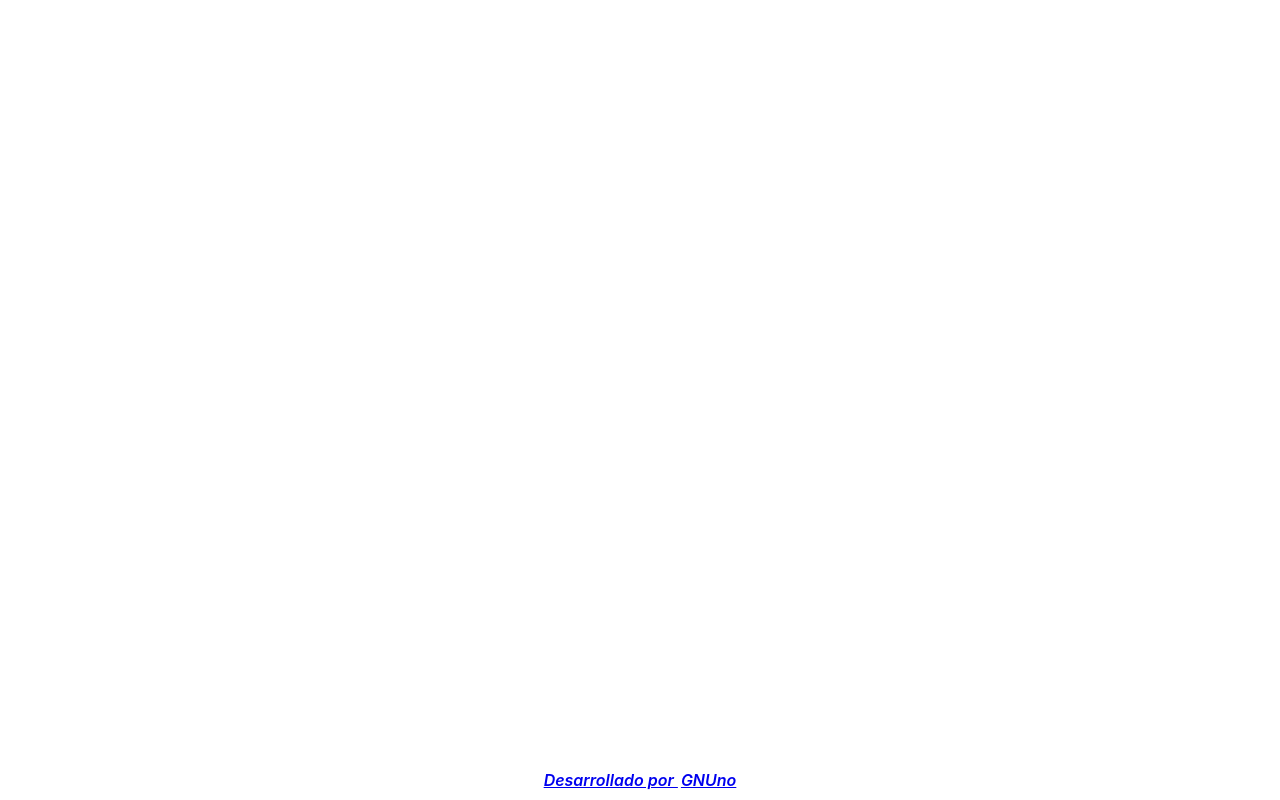
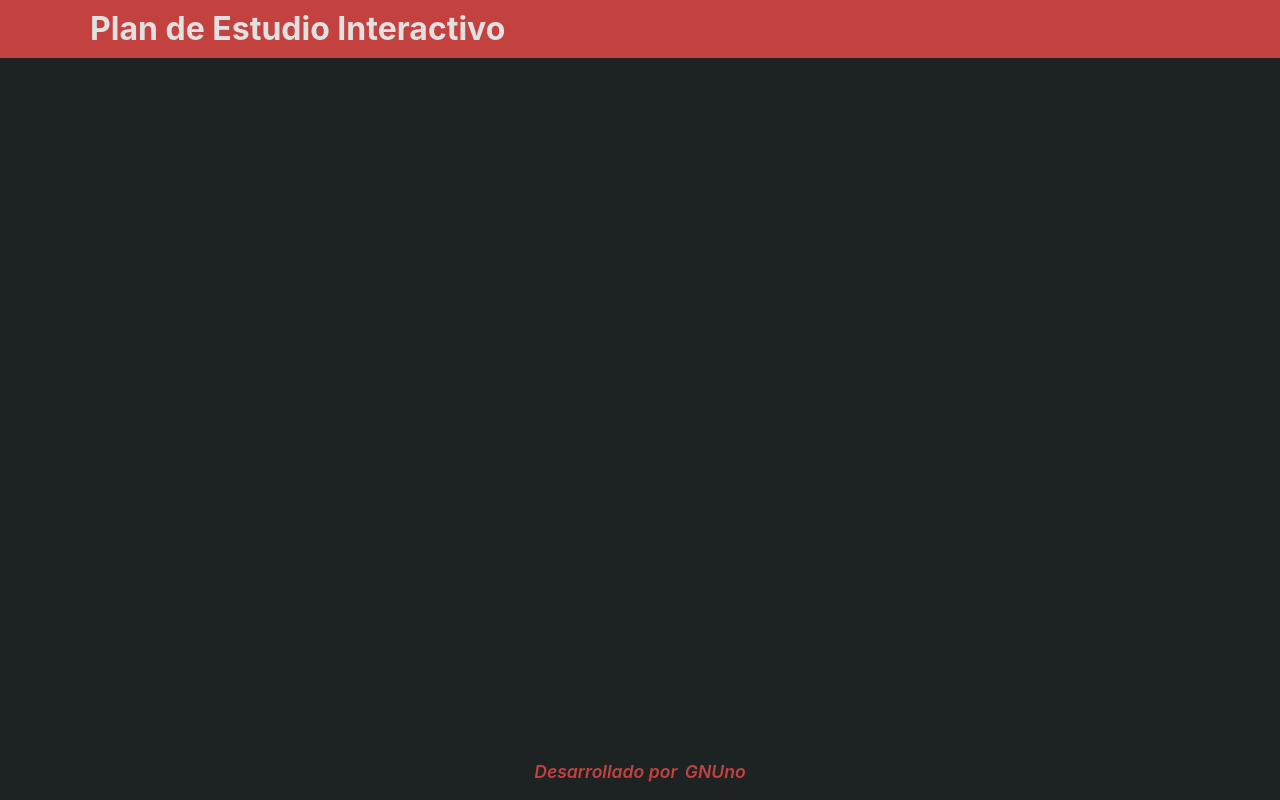
Before and after one commit to gnuno/web-plan-de-estudios, a React (Create React App) app: page /rrhh in a window 1280 px wide. Built offline with nearby package versions, Linux system fonts and the light colour scheme.

Commit message:
Basic styles and start header

```diff
--- a/src/App.jsx
+++ b/src/App.jsx
@@ -5,10 +5,12 @@ import Index from './pages/Index';
 import Career from './pages/Career';
 
 import Footer from './components/molecules/Footer';
+import Header from './components/molecules/Header';
 
 export default function App() {
   return (
     <BrowserRouter>
+      <Header />
       <Route exact strict path='/' render={() => <Index />} />
       <Route exact strict path='/carrera/:name' render={() => <Career />} />
       <Footer />
--- a/src/assets/index.css
+++ b/src/assets/index.css
@@ -1,3 +1,48 @@
+html{
+  /* COLORS */
+  --red: #C3423F;
+  --softBlack: #1D2223;
+  --softWhite: #E1E1E1;
+  --white: #ECECEC;
+  --black: #0E1214;
+
+  /* FONT SIZES */
+  --h1: 2em;
+  --h1medio: 1.75em;
+  --h2: 1.5em;
+  --h3: 1.2em;
+  --p1: 1.1em;
+  --p2: .8em;
+  --p3: .6em;
+}
+
+html, body, div, span, h1, h2, h3, h4, h5, h6, p, a, ol, ul, li, article, aside, footer, header, menu, nav {
+  margin: 0;
+  padding: 0;
+  border: 0;
+  font-size: 100%;
+  font: inherit;
+  vertical-align: baseline;
+}
+body {
+  line-height: 1;
+  position: relative;
+  min-height: 94vh;
+  padding-bottom: 40px;
+  background: var(--softBlack);
+}
+article, aside, details, figcaption, figure, footer, header, hgroup, menu, nav, section {
+  display: block;
+}
+ol,ul {
+  list-style: none;
+}
+a, a:visited {
+  text-decoration: none;
+  outline: none;
+  color: var(--softWhite);
+}
+
 body {
   margin: 0;
   font-family: -apple-system, BlinkMacSystemFont, 'Segoe UI', 'Roboto', 'Oxygen',
@@ -6,8 +51,3 @@ body {
   -webkit-font-smoothing: antialiased;
   -moz-osx-font-smoothing: grayscale;
 }
-
-code {
-  font-family: source-code-pro, Menlo, Monaco, Consolas, 'Courier New',
-    monospace;
-}
--- /dev/null
+++ b/src/components/atoms/Breakpoints.jsx
@@ -0,0 +1,9 @@
+export const Breakpoints = {
+    mobileS: `(min-width: 0px})`,
+    mobileM: `(min-width: 320px)`,
+    mobileL: `(min-width: 375px)`,
+    tablet: `(min-width: 425px)`,
+    laptop: `(min-width: 768px)`,
+    desktop: `(min-width: 1024px)`,
+    desktopL: `(min-width: 1440px)`
+}
--- /dev/null
+++ b/src/components/atoms/Container.jsx
@@ -0,0 +1,27 @@
+import styled from "styled-components";
+import { Breakpoints } from "./Breakpoints";
+
+export const Container = styled.div`
+    margin: 0em auto;
+    @media ${Breakpoints.mobileS} {
+        max-width: 360px;
+        width: 90%;
+    }
+    @media ${Breakpoints.mobileL} {
+        max-width: 400px;
+    }
+    @media ${Breakpoints.tablet} {
+        max-width: 720px;
+        width: 80%;
+    }
+    @media ${Breakpoints.laptop} {
+        max-width: 960px;
+    }
+    @media ${Breakpoints.desktop} {
+        max-width: 1100px;
+        width: 90%;
+    }
+    @media ${Breakpoints.desktopL} {
+        max-width: 1440px;
+    }
+`;
--- a/src/components/molecules/Footer.jsx
+++ b/src/components/molecules/Footer.jsx
@@ -1,4 +1,4 @@
-import React from "react"
+import React from "react";
 import styled from "styled-components";
 
 const Foot = styled.footer`
@@ -10,6 +10,8 @@ const Foot = styled.footer`
     bottom: 0px;
     position: absolute;
     width: 100%;
+    font-size: var(--p1);
+    i{ color: var(--red) }
     span{ margin-left: 3px }
 `;
 
--- /dev/null
+++ b/src/components/molecules/Header.jsx
@@ -0,0 +1,26 @@
+import React from "react";
+import styled from "styled-components";
+import { Link } from "react-router-dom";
+import { Container } from "../atoms/Container";
+
+const Head = styled.header`
+  width: 100%;
+  height: 58px;
+  font-weight: bold;
+  background: var(--red);
+  font-size: var(--h1);
+  display: flex;
+  align-items: center;
+`;
+
+export default function Header() {
+  return (
+    <Head>
+      <Container>
+        <Link to="/">
+          Plan de Estudio Interactivo
+        </Link>
+      </Container>
+    </Head>
+  );
+}
--- a/src/pages/Index.jsx
+++ b/src/pages/Index.jsx
@@ -1,5 +1,14 @@
 import React from 'react';
 import { Link } from "react-router-dom";
+import styled from "styled-components";
+import { Container } from "../components/atoms/Container";
+
+const Body = styled.main`
+    width: 100%;
+    background: var(--softBlack);
+    font-size: var(--p1);
+`;
+
 
 export default function Index() {
   const careers = [
@@ -13,8 +22,14 @@ export default function Index() {
   ]
 
   return (
-    careers.map(c =>
-      <Link to={'/carrera' + c.path}> {c.name} </Link>
-    )
+    <Body>
+      <Container>
+        {
+          careers.map(c =>
+            <Link to={'/carrera' + c.path} key= {c.path}> {c.name} </Link>
+          )
+        }
+      </Container>
+    </Body>
   );
 };
```
